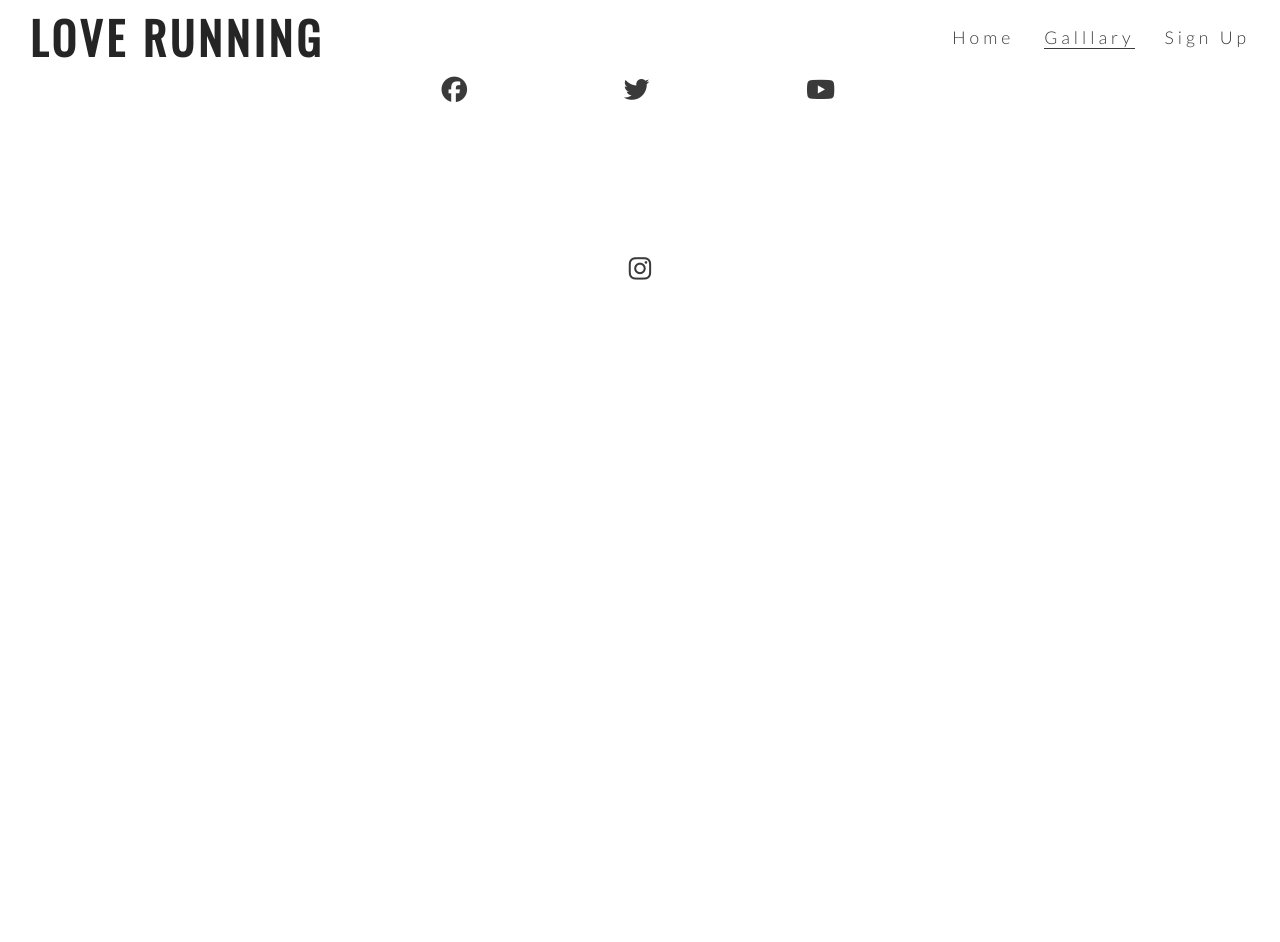
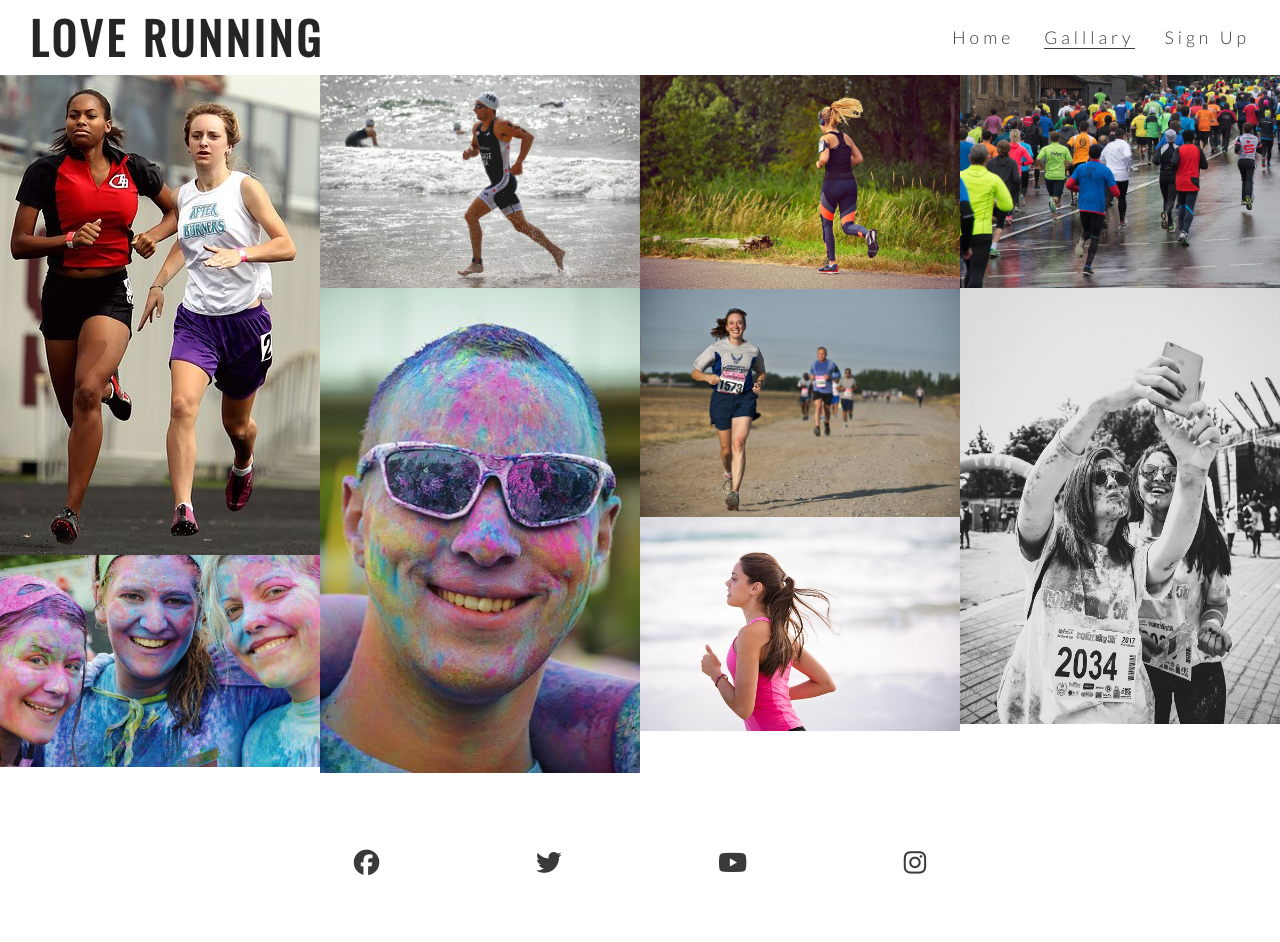
Before and after one commit to kpsdev1/love-running, a plain HTML site: page gallery.html in a window 1280 px wide. Before the commit the page ends 800 px from the top, so only its background shows below. Drawn offline with nearby package versions, Linux system fonts and the light colour scheme.

Commit message:
Add gallery images and masonry style

```diff
--- a/assets/css/style.css
+++ b/assets/css/style.css
@@ -239,3 +239,14 @@ hr {
     color: #3a3a3a;
 
 }
+
+#photos {
+    clear: both;
+    line-height: 0;
+    column-count: 4;
+    column-gap: 0;
+}
+
+#photos > img {
+    width: 100%;
+}
--- a/gallery.html
+++ b/gallery.html
@@ -33,6 +33,20 @@
         </nav>
     </header>
 
+   <section id="photos">
+    <img src="assets/images/athletes.jpg" alt="Two athletes running">
+    <img src="assets/images/girls.jpg" alt="Three girls at a charity paint running festival">
+    <img src="assets/images/runner3.jpg" alt="solo mal runner joggin on a beac">
+    <img src="assets/images/man.jpg" alt="man at a charity paint running festival">
+    <img src="assets/images/runner1.jpg" alt="solo female runner jogging through pheonix park">
+    <img src="assets/images/runner2.jpg" alt="Runners competing in marthon">
+    <img src="assets/images/runner4.jpg" alt="solo male runner jogging on a beach">
+    <img src="assets/images/running_gang.jpg" alt="Large group of runners taking part in a marthon on a rainy day">
+    <img src="assets/images/mud-run.jpg" alt="Two women runners taking a mudy selfie after the mud runers championship">
+   </section>
+
+
+
     <footer>
         <ul class="social-networks">
             <li>
```
Also changed, not shown: assets/images/athletes.jpg (added), assets/images/girls.jpg (added), assets/images/man.jpg (added), assets/images/mud-run.jpg (added), assets/images/runner1.jpg (added), assets/images/runner2.jpg (added), assets/images/runner3.jpg (added), assets/images/runner4.jpg (added), assets/images/running_gang.jpg (added).
